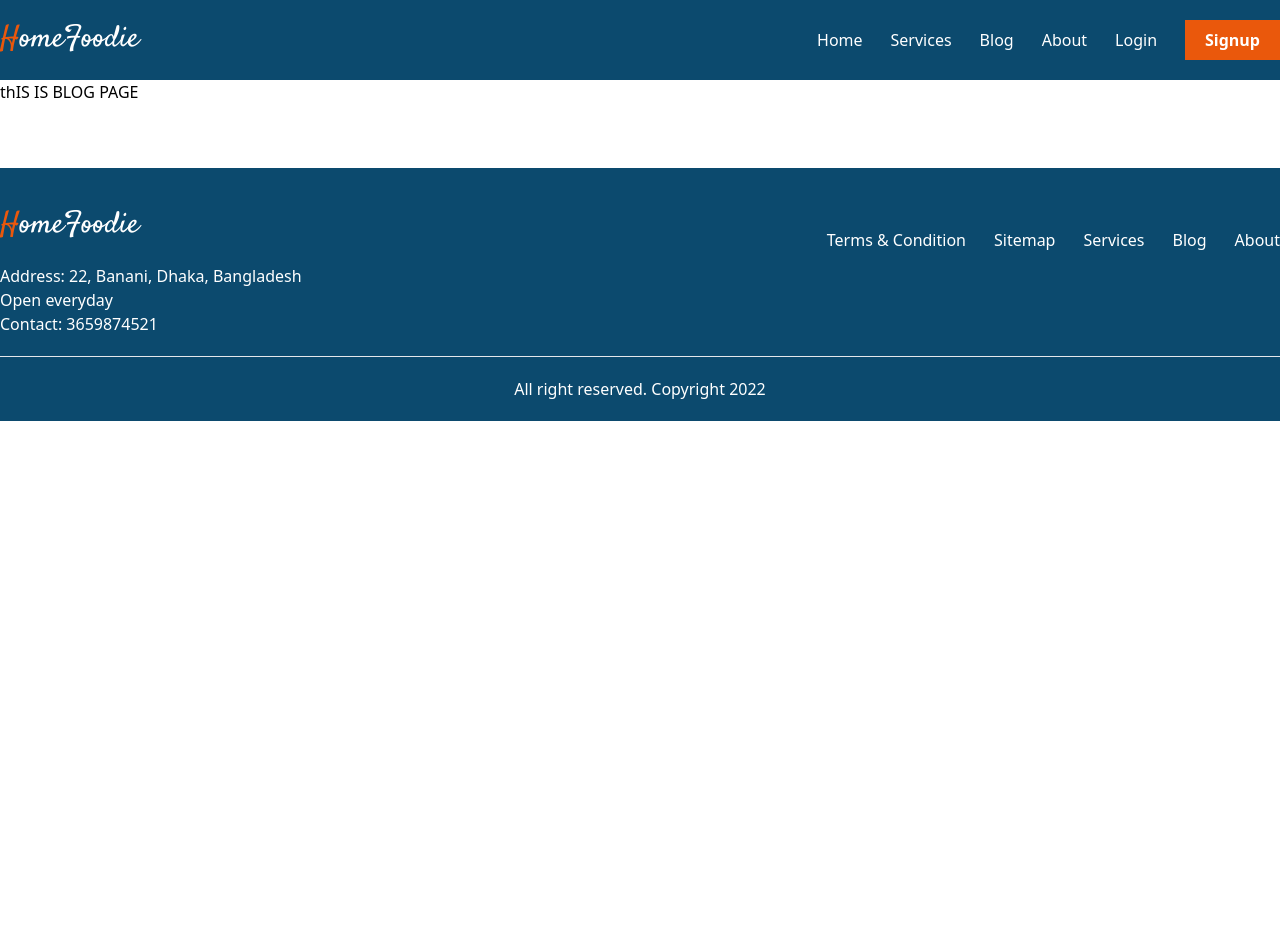
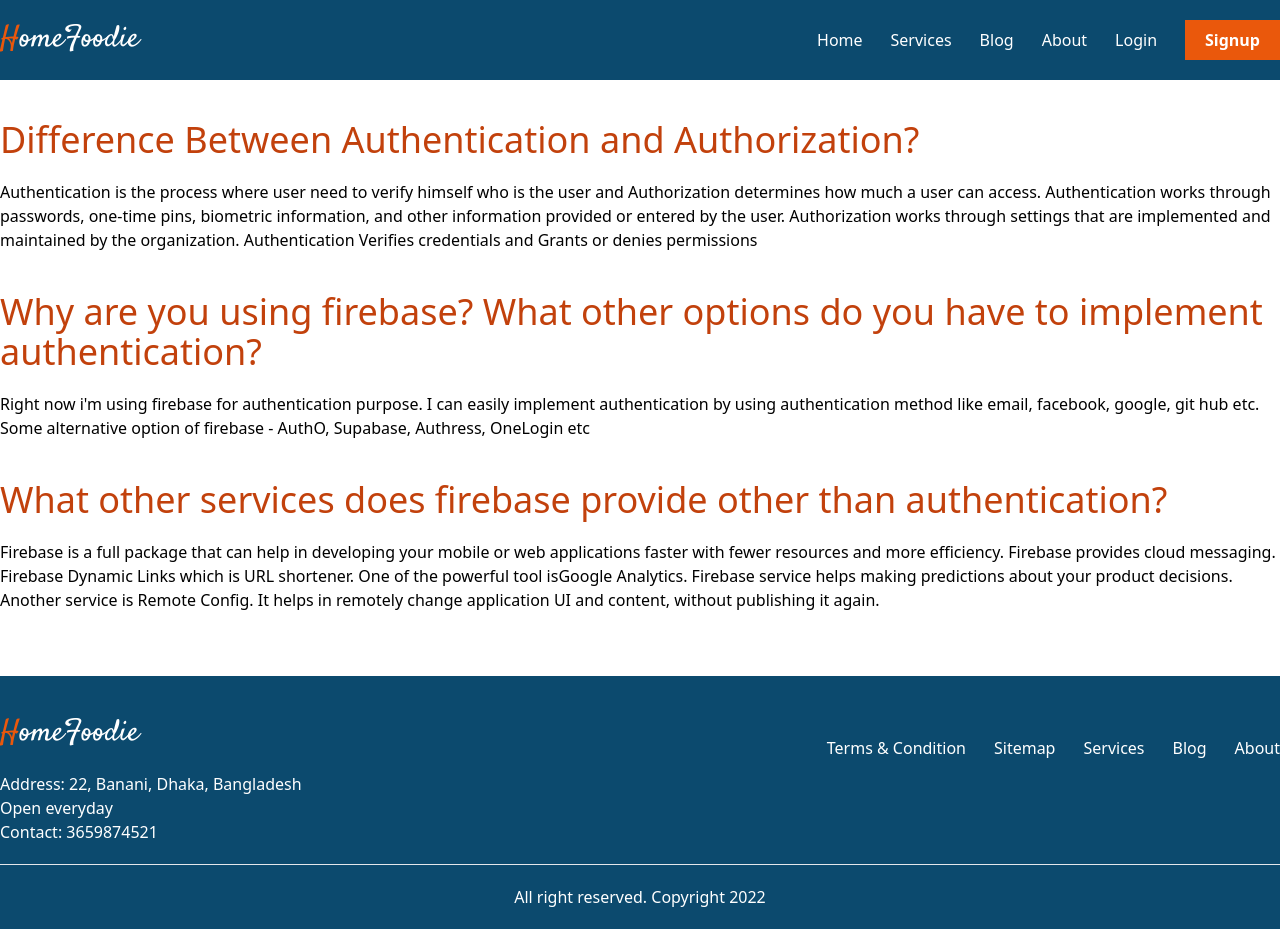
Before and after one commit to riff3r/ruhuls-consultancy, a React (Create React App) app: page /blog in a window 1280 px wide. Before the commit the page ends 800 px from the top, so only its background shows below. Built offline with nearby package versions, Linux system fonts and the light colour scheme; no server answers.

Commit message:
blog added

```diff
--- a/src/components/Page/Blog/Blog.js
+++ b/src/components/Page/Blog/Blog.js
@@ -2,8 +2,50 @@ import React from "react";
 
 const Blog = () => {
   return (
-    <div>
-      <h2>thIS IS BLOG PAGE</h2>
+    <div className="container mx-auto">
+      <div className="my-5">
+        <h2 className="py-5 text-4xl text-orange-700">
+          Difference Between Authentication and Authorization?
+        </h2>
+        <p>
+          Authentication is the process where user need to verify himself who is
+          the user and Authorization determines how much a user can access.
+          Authentication works through passwords, one-time pins, biometric
+          information, and other information provided or entered by the user.
+          Authorization works through settings that are implemented and
+          maintained by the organization. Authentication Verifies credentials
+          and Grants or denies permissions
+        </p>
+      </div>
+
+      <div className="my-5">
+        <h2 className="py-5 text-4xl text-orange-700">
+          Why are you using firebase? What other options do you have to
+          implement authentication?
+        </h2>
+        <p>
+          Right now i'm using firebase for authentication purpose. I can easily
+          implement authentication by using authentication method like email,
+          facebook, google, git hub etc. <br />
+          Some alternative option of firebase - AuthO, Supabase, Authress,
+          OneLogin etc
+        </p>
+      </div>
+
+      <div className="my-5">
+        <h2 className="py-5 text-4xl text-orange-700">
+          What other services does firebase provide other than authentication?
+        </h2>
+        <p>
+          Firebase is a full package that can help in developing your mobile or
+          web applications faster with fewer resources and more efficiency.
+          Firebase provides cloud messaging. Firebase Dynamic Links which is URL
+          shortener. One of the powerful tool isGoogle Analytics. Firebase
+          service helps making predictions about your product decisions. Another
+          service is Remote Config. It helps in remotely change application UI
+          and content, without publishing it again.
+        </p>
+      </div>
     </div>
   );
 };
--- a/src/components/Page/SignUp/SignUp.js
+++ b/src/components/Page/SignUp/SignUp.js
@@ -51,14 +51,16 @@ const SignUp = () => {
               className="block border border-grey-light w-full p-3 rounded mb-4"
               name="fullname"
               placeholder="Full Name"
+              required
             />
 
             <input
               ref={emailRef}
-              type="text"
+              type="email"
               className="block border border-grey-light w-full p-3 rounded mb-4"
               name="email"
               placeholder="Email"
+              required
             />
 
             <input
@@ -67,6 +69,7 @@ const SignUp = () => {
               className="block border border-grey-light w-full p-3 rounded mb-4"
               name="password"
               placeholder="Password"
+              required
             />
             <input
               ref={confirmPasswordRef}
```
